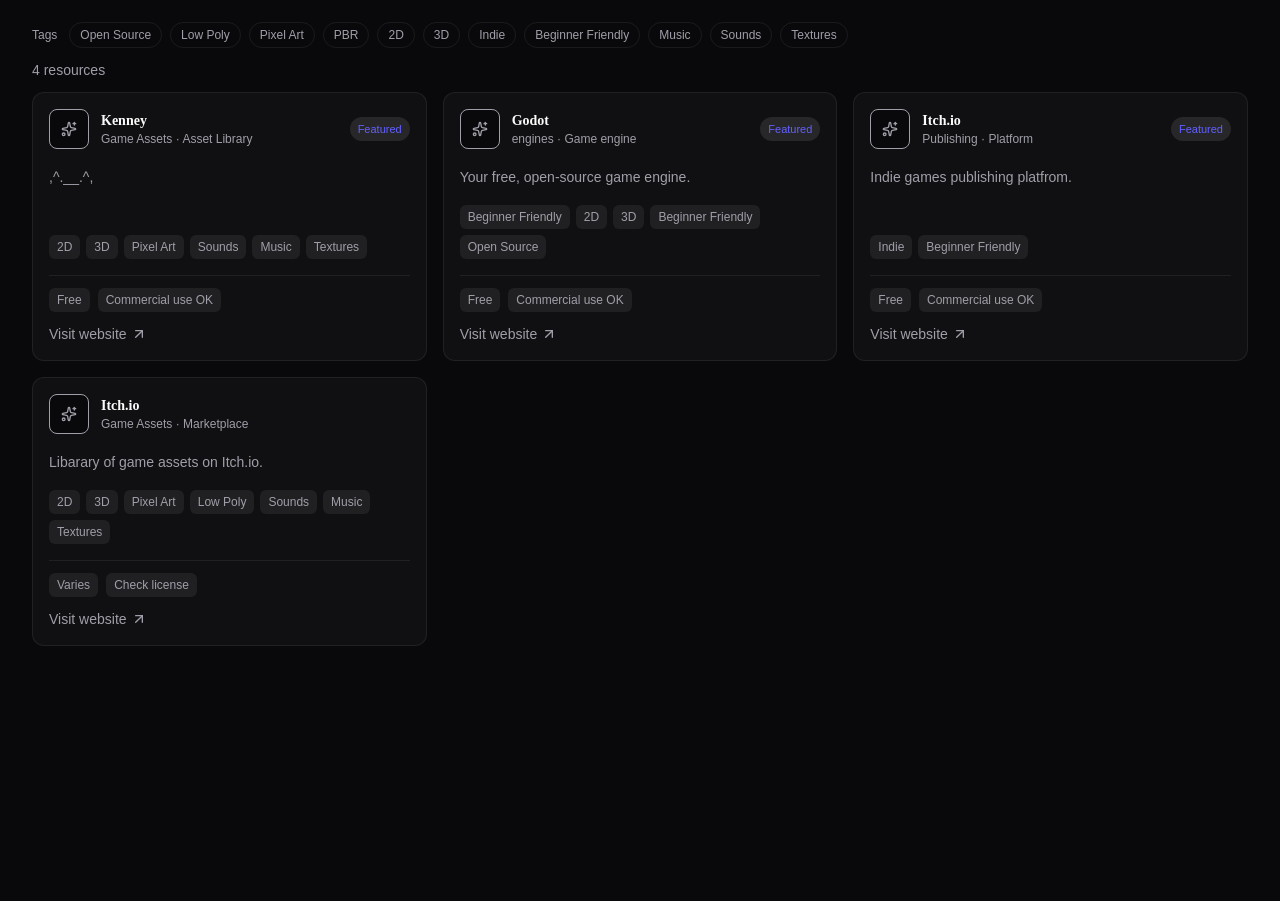
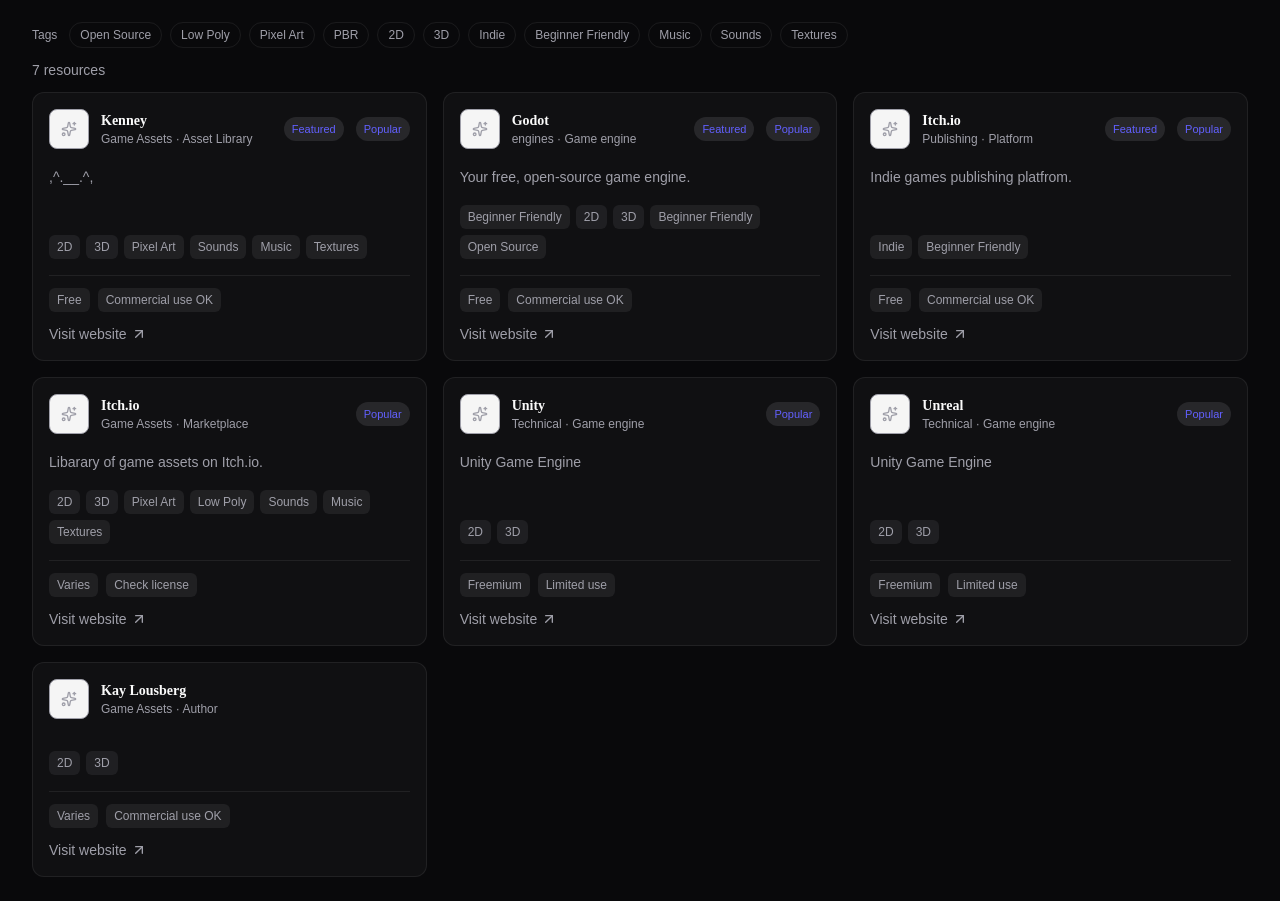
Before and after one commit to Dobya11/gamedev-db, a React (Vite) app: page / in a window 1280 px wide. Shown: the part 479-1380 px from the top of the page. Before the commit the page ends 1149 px from the top, so only its background shows below. Built offline with nearby package versions, Linux system fonts and the light colour scheme.

Commit message:
feat: add popular

```diff
--- a/src/components/layout/Catalog/ResourceCard.tsx
+++ b/src/components/layout/Catalog/ResourceCard.tsx
@@ -40,7 +40,7 @@ function ResourceCard({ resource }: ResourceCardProps) {
   return (
     <article className="group flex h-full flex-col rounded-xl border border-border/70 bg-card/50 p-4 transition-colors hover:border-indigo-500/30 hover:bg-card">
       <div className="mb-4 flex items-center gap-3">
-        <span className="flex size-10 shrink-0 items-center justify-center overflow-hidden rounded-lg border bg-background text-muted-foreground">
+        <span className="flex size-10 shrink-0 items-center justify-center overflow-hidden rounded-lg border bg-neutral-100 text-muted-foreground">
           {!iconFailed ? (
             <img
               src={faviconUrl}
@@ -62,6 +62,11 @@ function ResourceCard({ resource }: ResourceCardProps) {
         {resource.featured && (
           <span className="shrink-0 rounded-full bg-secondary px-2 py-1 text-[11px] text-indigo-500">
             Featured
+          </span>
+        )}{" "}
+        {resource.popular && (
+          <span className="shrink-0 rounded-full bg-secondary px-2 py-1 text-[11px] text-indigo-500">
+            Popular
           </span>
         )}
       </div>
--- a/src/components/types/resource.ts
+++ b/src/components/types/resource.ts
@@ -14,5 +14,6 @@ export interface Resource {
 
   commercialUse?: "yes" | "limited" | "varies" | "no";
 
+  popular?: boolean;
   featured?: boolean;
 }
--- a/src/data/resource-types.json
+++ b/src/data/resource-types.json
@@ -6,5 +6,6 @@
   { "id": "community", "name": "Community" },
   { "id": "documentation", "name": "Documentation" },
   { "id": "engine", "name": "Game engine" },
-  { "id": "tool", "name": "Tool" }
+  { "id": "tool", "name": "Tool" },
+  { "id": "author", "name": "Author" }
 ]
--- a/src/data/resources.json
+++ b/src/data/resources.json
@@ -9,6 +9,7 @@
     "tags": ["2d", "3d", "pixel-art", "sounds", "music", "textures"],
     "pricing": "free",
     "commercialUse": "yes",
+    "popular": true,
     "featured": true
   },
   {
@@ -27,6 +28,7 @@
     ],
     "pricing": "free",
     "commercialUse": "yes",
+    "popular": true,
     "featured": true
   },
   {
@@ -39,6 +41,7 @@
     "tags": ["indie", "beginner-friendly"],
     "pricing": "free",
     "commercialUse": "yes",
+    "popular": true,
     "featured": true
   },
   {
@@ -58,6 +61,42 @@
       "textures"
     ],
     "pricing": "varies",
-    "commercialUse": "varies"
+    "commercialUse": "varies",
+    "popular": true
+  },
+  {
+    "id": "unity",
+    "name": "Unity",
+    "url": "https://unity.com/",
+    "description": "Unity Game Engine",
+    "category": "tech",
+    "type": "engine",
+    "tags": ["2d", "3d"],
+    "pricing": "freemium",
+    "commercialUse": "limited",
+    "popular": true
+  },
+  {
+    "id": "unreal",
+    "name": "Unreal",
+    "url": "https://www.unrealengine.com/",
+    "description": "Unity Game Engine",
+    "category": "tech",
+    "type": "engine",
+    "tags": ["2d", "3d"],
+    "pricing": "freemium",
+    "commercialUse": "limited",
+    "popular": true
+  },
+  {
+    "id": "kaykit",
+    "name": "Kay Lousberg",
+    "url": "https://kaylousberg.itch.io/",
+    "description": "",
+    "category": "assets",
+    "type": "author",
+    "tags": ["2d", "3d"],
+    "pricing": "varies",
+    "commercialUse": "yes"
   }
 ]
```
